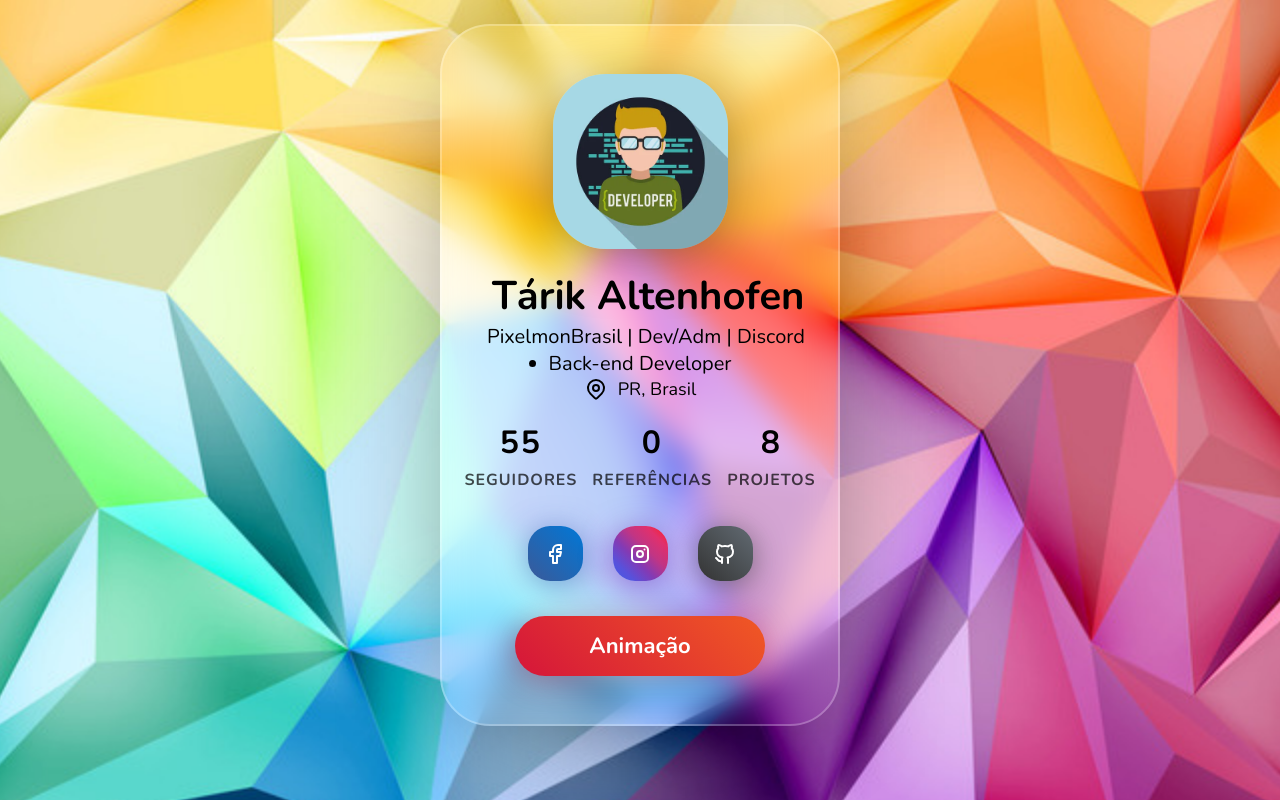
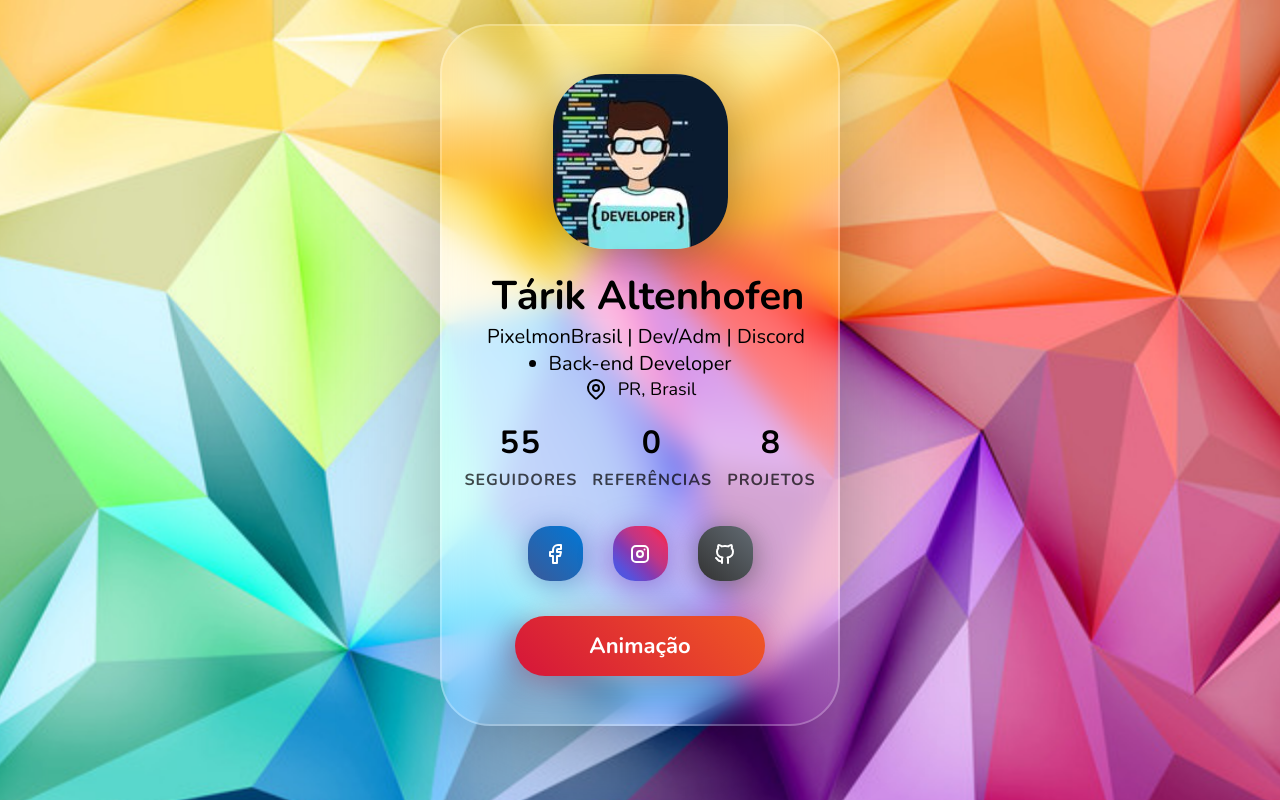
Before and after one commit to TarikBR/TarikBR.github.io, a plain HTML site: page index.html in a window 1280 px wide. Drawn offline with nearby package versions, Linux system fonts and the light colour scheme.

Commit message:
Update index.html

```diff
--- a/index.html
+++ b/index.html
@@ -13,7 +13,7 @@
     <span class=”notranslate”>
     <div class="profile-card">
       <figure class="profile-card__img">
-        <img src="site/icon.webp" alt="img">
+        <img src="site/profile.jpg" alt="img">
       </figure>
 
       <div class="profile-card__desc">
```
